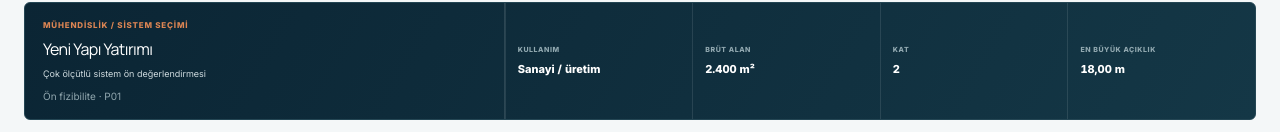
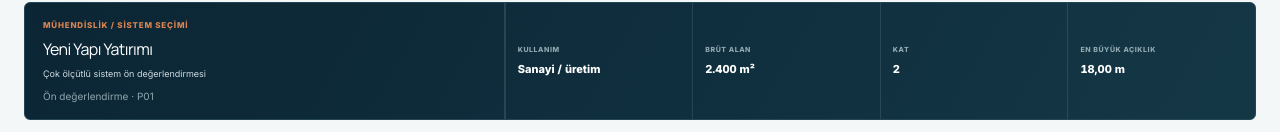
Before and after one commit to BuseIbsiroglu0637/arkemx-core-v1, a Next.js app: page /yapi-sistemi-karsilastirma/mcda in a window 1280 px wide. Shown: the part 262-394 px from the top of the page. Built offline with nearby package versions, Linux system fonts and the light colour scheme.

Commit message:
ui: simplify system comparison project status copy

```diff
--- a/app/components/SystemComparisonTool.tsx
+++ b/app/components/SystemComparisonTool.tsx
@@ -209,7 +209,7 @@ export function SystemComparisonTool({ simple = false }: { simple?: boolean } =
           <span>MÜHENDİSLİK / SİSTEM SEÇİMİ</span>
           <h2>{project.name}</h2>
           <p>Çok ölçütlü sistem ön değerlendirmesi</p>
-          <small>{project.phase} · {project.revision}</small>
+          <small>Ön değerlendirme · {project.revision}</small>
         </div>
         <dl className="arx-system-context-kpis">
           <div><dt>Kullanım</dt><dd>{usageLabels[activeUsage] ?? activeUsage}</dd></div>
```
